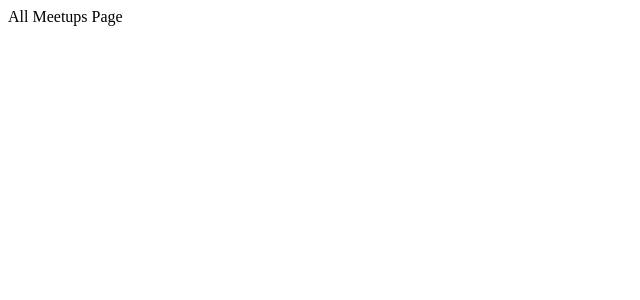
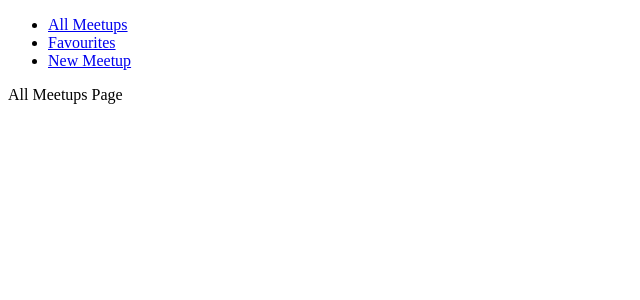
Before and after one commit to AhmedDiaab/meetups-app, a React (Create React App) app: page / in a window 1280 px wide. Shown: the top 300 px of the page, without its empty margins (0-640 px from the left). Built offline with nearby package versions, Linux system fonts and the light colour scheme.

Commit message:
feat(): create and use main navigation component

```diff
--- a/src/App.js
+++ b/src/App.js
@@ -2,10 +2,12 @@
 import AllMeetupsPage from "./pages/AllMeetups";
 import FavouritesPage from "./pages/Favourites";
 import NewMeetupPage from "./pages/NewMeetup";
+import MainNavigation from "./components/layout/MainNavigation";
 
 function App() {
   return (
     <div>
+      <MainNavigation />
       <Routes>
         <Route path="/" exact={true} element={<AllMeetupsPage />} />
         <Route path="/favourites" element={<FavouritesPage />} />
--- /dev/null
+++ b/src/components/layout/MainNavigation.js
@@ -0,0 +1,23 @@
+import { Link } from "react-router-dom";
+
+function MainNavigation() {
+  return (
+    <header>
+      <div>
+        <ul>
+          <li>
+            <Link to="/">All Meetups</Link>
+          </li>
+          <li>
+            <Link to="/favourites">Favourites</Link>
+          </li>
+          <li>
+            <Link to="/new-meetup">New Meetup</Link>
+          </li>
+        </ul>
+      </div>
+    </header>
+  );
+}
+
+export default MainNavigation;
```
